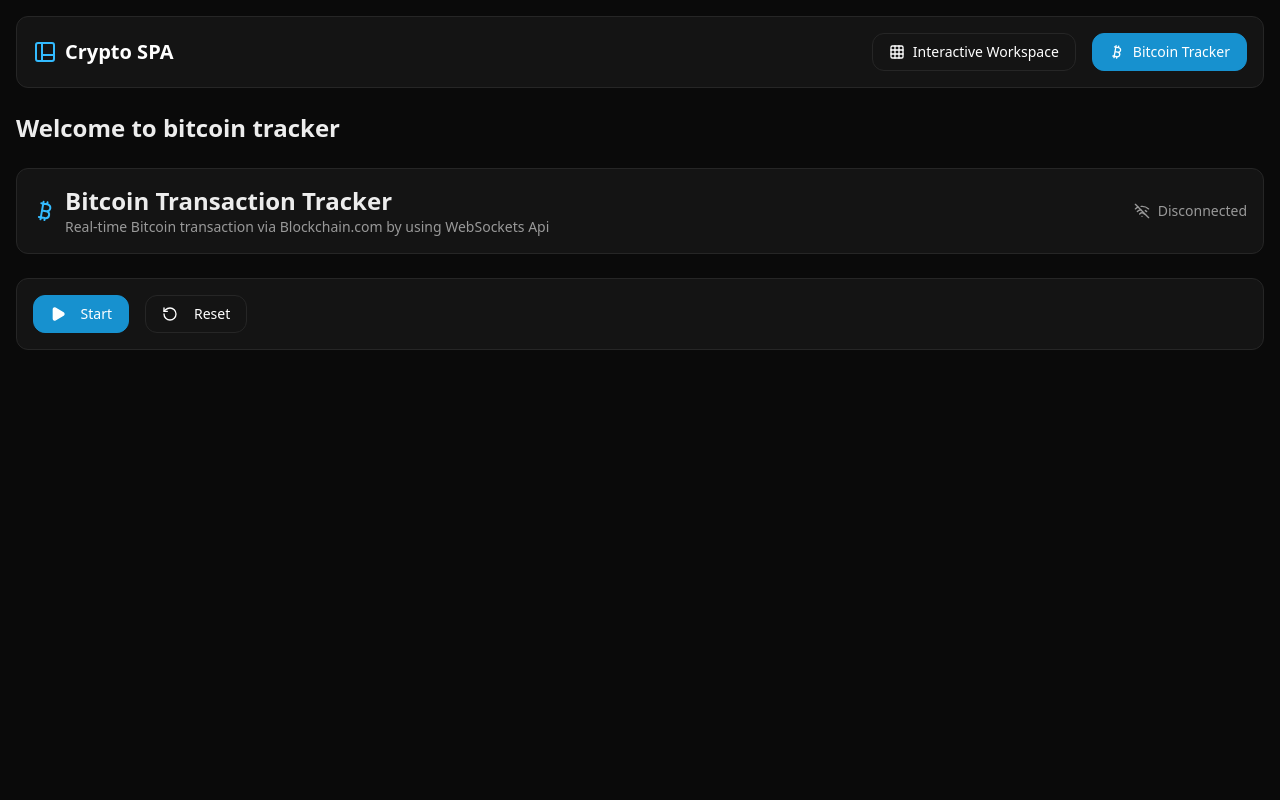
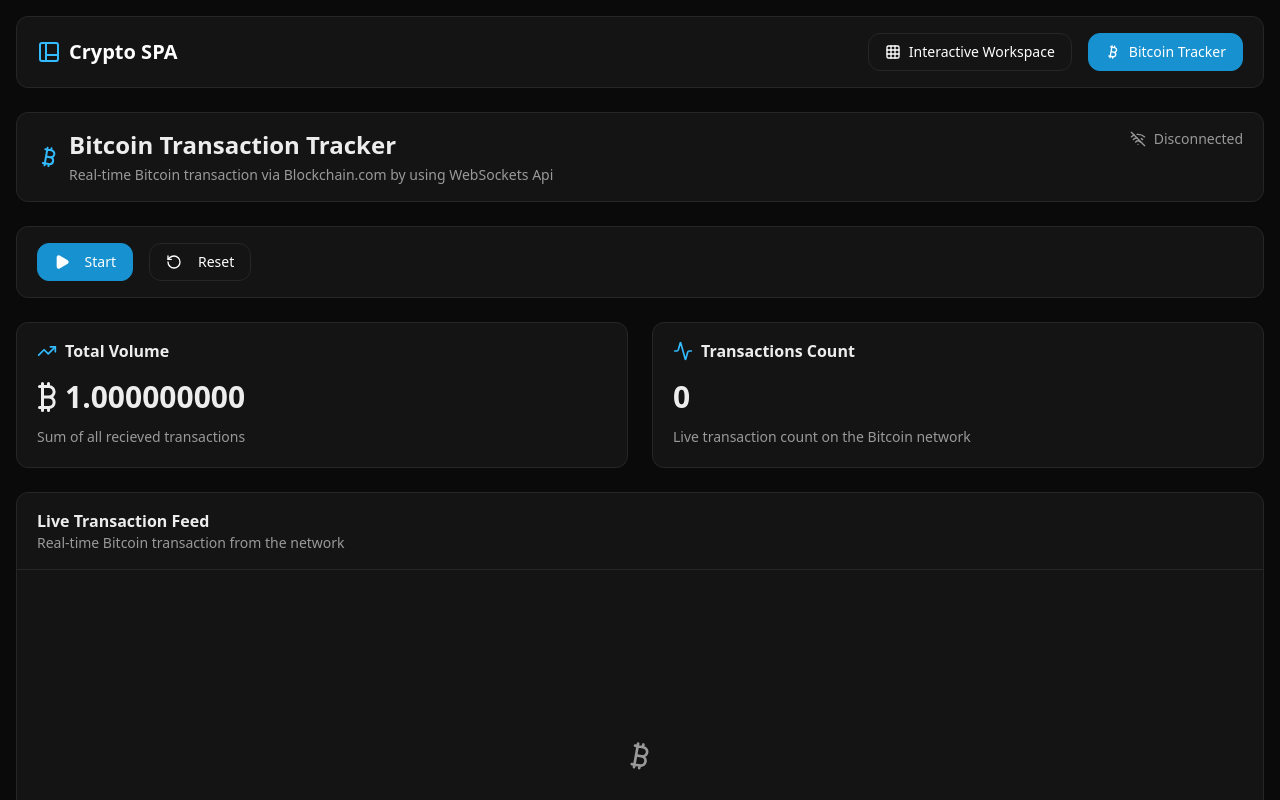
Before and after one commit to serafindanyil/frontend-task-dotcode, a Next.js app: page /tracker in a window 1280 px wide. Shown: the top 800 px of the page. Built offline with nearby package versions, Linux system fonts and the light colour scheme.

Commit message:
feat: add CardLiveTransaction, CardTotalVolume, and CardTransactionCount components; enhance TrackerPage layout and functionality

```diff
--- a/src/app/card/card-base.tsx
+++ b/src/app/card/card-base.tsx
@@ -1,12 +1,19 @@
 type CardBaseProps = {
 	children: React.ReactNode;
+	innerPadding?: boolean;
 	className?: string;
 };
 
-const CardBase = ({ children, className }: CardBaseProps) => {
+const CardBase = ({
+	children,
+	innerPadding = true,
+	className,
+}: CardBaseProps) => {
 	return (
 		<div
-			className={`flex items-center p-4 bg-blur-xl bg-background-tertiary border border-border rounded ${className}`}>
+			className={`flex items-center ${
+				innerPadding ? "py-4 px-5" : ""
+			} bg-blur-xl bg-background-tertiary border border-border rounded ${className}`}>
 			{children}
 		</div>
 	);
--- /dev/null
+++ b/src/app/card/live-transaction/card-live-transaction-fallback.tsx
@@ -0,0 +1,17 @@
+import { Bitcoin } from "lucide-react";
+
+const CardLiveTransactionFallback = () => {
+	return (
+		<div className="h-full w-full flex flex-col items-center justify-center">
+			<Bitcoin className="text-muted-foreground mb-6" size={32} />
+			<h4 className="text-lg text-muted-foreground mb-1">
+				No transactions yet
+			</h4>
+			<p className="text-sm text-muted-foreground">
+				Click "Start" to begin tracking live transations
+			</p>
+		</div>
+	);
+};
+
+export default CardLiveTransactionFallback;
--- /dev/null
+++ b/src/app/card/live-transaction/card-live-transaction.tsx
@@ -0,0 +1,20 @@
+import CardBase from "@/app/card/card-base";
+import CardLiveTransactionFallback from "@/app/card/live-transaction/card-live-transaction-fallback";
+
+const CardLiveTransaction = ({ content }: { content?: null }) => {
+	return (
+		<CardBase innerPadding={false} className="flex-col justify-start w-full">
+			<div className="w-full py-4 px-5 border-b border-border">
+				<h3 className="font-semibold text-base">Live Transaction Feed</h3>
+				<p className="text-sm text-muted-foreground">
+					Real-time Bitcoin transaction from the network
+				</p>
+			</div>
+			<div className="flex items-center justify-center w-full min-h-[28rem]">
+				{content ?? <CardLiveTransactionFallback />}
+			</div>
+		</CardBase>
+	);
+};
+
+export default CardLiveTransaction;
--- /dev/null
+++ b/src/app/card/total-volume/card-total-volume.tsx
@@ -0,0 +1,32 @@
+"use client";
+
+import { useState } from "react";
+
+import { Bitcoin, TrendingUp } from "lucide-react";
+
+import CardBase from "../card-base";
+
+const CardTotalVolume = () => {
+	const [volume, setVolume] = useState(1);
+
+	return (
+		<CardBase className="w-full">
+			<div className="flex flex-col">
+				<div className="flex items-center gap-2 mb-4">
+					<TrendingUp className="text-primary" size={20} />
+					<h2 className="text-base font-semibold">Total Volume</h2>
+				</div>
+				<div className="flex items-center mb-3 -ml-2">
+					<Bitcoin style={{ transform: "rotate(-10deg)" }} size={36} />
+					<h3 className="text-3xl font-bold">{volume.toFixed(9)}</h3>
+				</div>
+
+				<p className="text-sm text-muted-foreground mb-1">
+					Sum of all recieved transactions
+				</p>
+			</div>
+		</CardBase>
+	);
+};
+
+export default CardTotalVolume;
--- a/src/app/card/tracker/card-tracker.tsx
+++ b/src/app/card/tracker/card-tracker.tsx
@@ -4,18 +4,23 @@
 
 const CardTracker = () => {
 	return (
-		<CardBase className="flex items-center justify-between gap-2">
-			<div className="flex items-center gap-2 w-full text-left">
-				<Bitcoin className="text-primary" size={24} />
+		<CardBase className="flex flex-col md:flex-row items-center justify-between gap-2">
+			<div className="flex items-center gap-2 w-full text-left order-1 md:order-none">
+				<Bitcoin className="text-primary" size={24} a />
 				<div>
-					<h1 className="font-bold text-2xl">Bitcoin Transaction Tracker</h1>
+					<h1 className="font-bold text-2xl mb-1">
+						Bitcoin Transaction Tracker
+					</h1>
 					<p className="text-sm text-muted-foreground">
 						Real-time Bitcoin transaction via Blockchain.com by using WebSockets
 						Api
 					</p>
 				</div>
 			</div>
-			<StatusConnection isConnected={false} />
+			<StatusConnection
+				isConnected={false}
+				className="self-start order-0 md:order-none"
+			/>
 		</CardBase>
 	);
 };
--- /dev/null
+++ b/src/app/card/transaction-count/card-transaction-count.tsx
@@ -0,0 +1,31 @@
+"use client";
+
+import { useState } from "react";
+
+import { Activity } from "lucide-react";
+
+import CardBase from "../card-base";
+
+const CardTransactionCount = () => {
+	const [count, setCount] = useState(0);
+
+	return (
+		<CardBase className="w-full">
+			<div className="flex flex-col">
+				<div className="flex items-center gap-2 mb-4">
+					<Activity className="text-primary" size={20} />
+					<h2 className="text-base font-semibold">Transactions Count</h2>
+				</div>
+				<div className="flex items-center mb-3">
+					<h3 className="text-3xl font-bold">{count}</h3>
+				</div>
+
+				<p className="text-sm text-muted-foreground mb-1">
+					Live transaction count on the Bitcoin network
+				</p>
+			</div>
+		</CardBase>
+	);
+};
+
+export default CardTransactionCount;
--- a/src/app/status/status-connection/status-connection.tsx
+++ b/src/app/status/status-connection/status-connection.tsx
@@ -1,9 +1,17 @@
 import { Wifi, WifiOff } from "lucide-react";
 
-const StatusConnection = ({ isConnected }: { isConnected: boolean }) => {
+type StatusConnectionProps = {
+	isConnected: boolean;
+	className?: string;
+};
+
+const StatusConnection = ({
+	isConnected,
+	className,
+}: StatusConnectionProps) => {
 	const Tag = isConnected ? Wifi : WifiOff;
 	return (
-		<div className="flex items-center justify-center h-full">
+		<div className={`flex items-center justify-center h-full ${className}`}>
 			<Tag className="text-muted-foreground mr-2" size={16} />
 			<span className="text-sm text-muted-foreground">
 				{isConnected ? "Connected" : "Disconnected"}
--- a/src/components/pages/tracker-page/tracker-page.tsx
+++ b/src/components/pages/tracker-page/tracker-page.tsx
@@ -1,12 +1,19 @@
 import CardTracker from "@/app/card/tracker/card-tracker";
 import CardControlPanel from "@/app/card/control-panel/card-control-panel";
+import CardTotalVolume from "@/app/card/total-volume/card-total-volume";
+import CardTransactionCount from "@/app/card/transaction-count/card-transaction-count";
+import CardLiveTransaction from "@/app/card/live-transaction/card-live-transaction";
 
 const TrackerPage = () => {
 	return (
 		<main className="w-full space-y-6">
-			<h1 className="text-2xl font-bold">Welcome to bitcoin tracker</h1>
 			<CardTracker />
 			<CardControlPanel />
+			<div className="flex flex-col xl:flex-row gap-6 ">
+				<CardTotalVolume />
+				<CardTransactionCount />
+			</div>
+			<CardLiveTransaction />
 		</main>
 	);
 };
--- a/src/components/pages/workspace-page/workspace-page.tsx
+++ b/src/components/pages/workspace-page/workspace-page.tsx
@@ -1,7 +1,7 @@
 const WorkspacePage = () => {
 	return (
 		<main className="">
-			<h1 className="text-2xl font-bold">Welcome to workspace</h1>
+			<h1 className="text-2xl font-bold">Welcome to worr</h1>
 		</main>
 	);
 };
```
